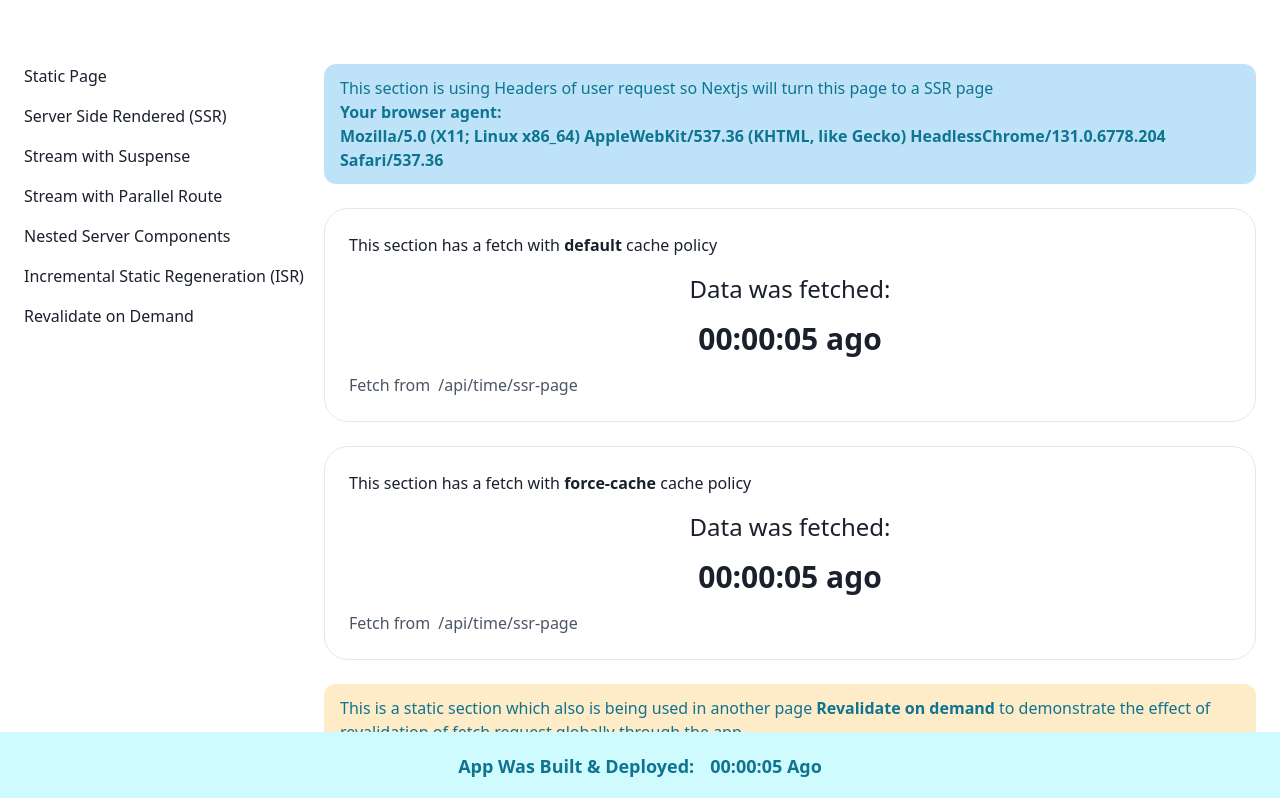
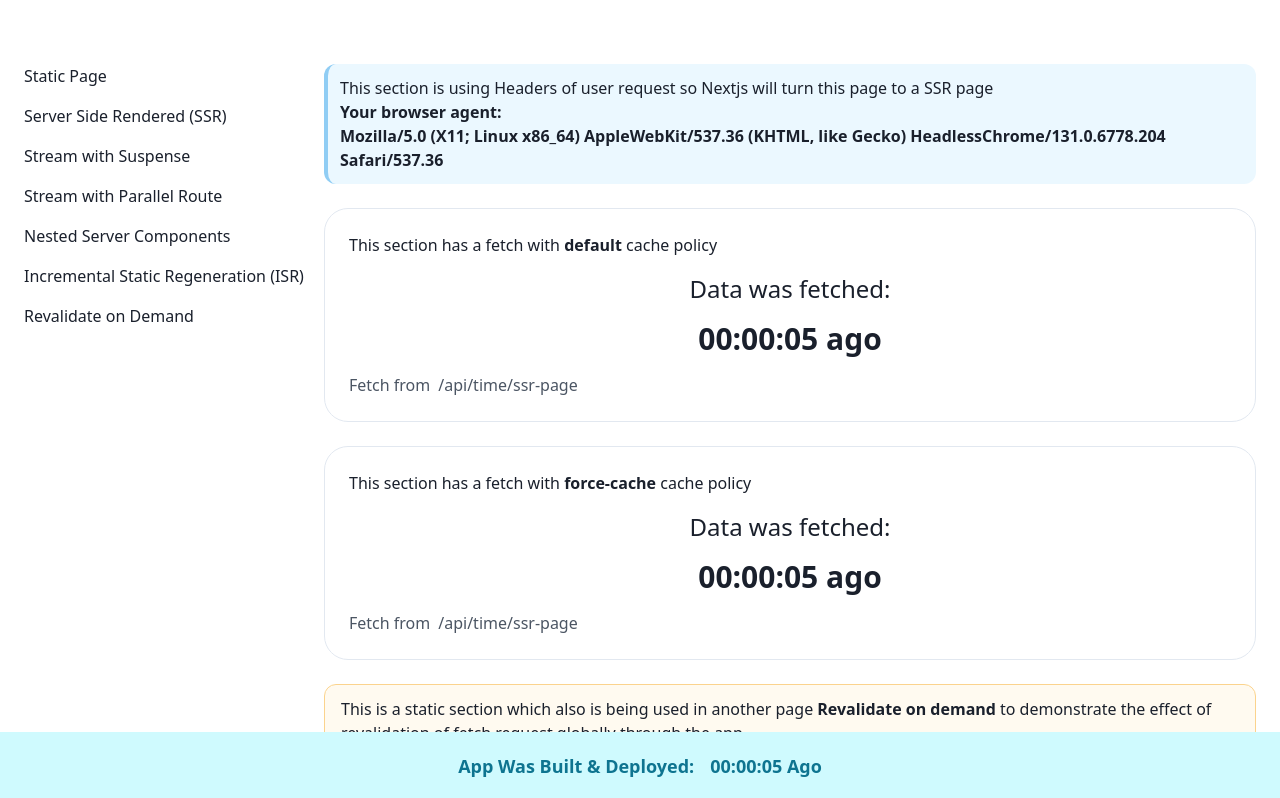
Before and after one commit to Mehedad1948/cache-guide-web, a Next.js app: page /server-side-rendered in a window 1280 px wide. Shown: the top 798 px of the page. Built offline with nearby package versions, Linux system fonts and the light colour scheme.

Commit message:
Fix: box colorrs

```diff
--- a/app/(pages)/incremental-static-regeneration/[id]/page.tsx
+++ b/app/(pages)/incremental-static-regeneration/[id]/page.tsx
@@ -13,12 +13,12 @@ export async function generateStaticParams() {
 export default function Page({ params }: { params: { id: string } }) {
     return (
         <div className='flex flex-col gap-6'>
-            <NoteBox>
+            <NoteBox variant={'left-accent'}>
                 This page with id "{params.id}" is cached and will revalidated every 10 minutes.
                 <br />
                 Using <b>generateStaticParams()</b> and <b>export const revalidate = 60 * 4;</b>
             </NoteBox>
-            <NoteBox >
+            <NoteBox variant={'left-accent'}>
                 <div className='flex items-center gap-4 flex-wrap'>
                     <p className=''>Check out a fresh id page</p>
                     <Link href={`/incremental-static-regeneration/${crypto.randomUUID().split('-')[0]}`}>
--- a/app/(pages)/nested-server-components/page.tsx
+++ b/app/(pages)/nested-server-components/page.tsx
@@ -1,14 +1,18 @@
+import NoteBox from '@/components/ui/NoteBox';
 import RevalidateEvery from '../stream-with-suspense/sections/RevalidateEvry';
 import Static from '../stream-with-suspense/sections/static';
+import PageContainer from '@/components/ui/PageContainer';
 
 export default async function page() {
     return (
-        <div>
-            <h1 className='p-4 bg-cyan-50 flex flex-col gap-5 mb-4 font-semibold text-cyan-700 rounded-xl'>A Permanent Cached Section Wrapped in a Revalidation Component</h1>
+        <PageContainer>
+            <NoteBox variant={'left-accent'}>
+                A Permanent Cached Section Wrapped in a Revalidation Component
+            </NoteBox>
             <RevalidateEvery revalidate={1}>
                 <Static identifier='nested-default-cache' />
                 <Static identifier='nested-force-cache' cache='force-cache' />
             </RevalidateEvery>
-        </div>
+        </PageContainer>
     );
 }
--- a/app/(pages)/server-side-rendered/page.tsx
+++ b/app/(pages)/server-side-rendered/page.tsx
@@ -9,7 +9,7 @@ export default async function page() {
 
     return (
         <PageContainer>
-            <NoteBox>
+            <NoteBox variant={'left-accent'}>
                 This section is using Headers of user request so Nextjs will turn this page to a SSR page <br />
                 <b>
 
--- a/app/(pages)/stream-with-parallel-route/layout.tsx
+++ b/app/(pages)/stream-with-parallel-route/layout.tsx
@@ -1,15 +1,16 @@
 import { ReactNode } from 'react';
 import Static from '../stream-with-suspense/sections/static';
+import NoteBox from '@/components/ui/NoteBox';
 
 export default function layout({ children, parallel }: { children: ReactNode, parallel: ReactNode }) {
     return (
         <div className='flex flex-col gap-6'>
             <Static />
             {children}
-            <div className='p-4 bg-cyan-50 border border-cyan-500 rounded-2xl'>
+            <NoteBox >
                 <p className='text-cyan-700 mb-4 font-semibold'>Parallel Route</p>
                 {parallel}
-            </div>
+            </NoteBox>
         </div>
     );
 }
--- a/app/(pages)/stream-with-suspense/page.tsx
+++ b/app/(pages)/stream-with-suspense/page.tsx
@@ -1,6 +1,7 @@
 import { Suspense } from 'react';
 import RevalidateEvery from './sections/RevalidateEvry';
 import Static from './sections/static';
+import NoteBox from '@/components/ui/NoteBox';
 
 
 export const revalidate = 60 * 5
@@ -9,19 +10,19 @@ export default async function page() {
 
     return (
         <div className='flex flex-col gap-6'>
-            <div className='bg-cyan-50 font-medium text-base text-cyan-700 rounded-xl p-4'>
+            <NoteBox variant={'left-accent'}>
                 export const revalidate = 60 * 30
-            </div>
+            </NoteBox>
             <Suspense>
                 <Static />
             </Suspense>
-            <div className='bg-cyan-50 font-medium text-base text-cyan-700 rounded-xl p-4'>
+            <NoteBox variant={'left-accent'}>
                 The section above  has no validation time but it revalidates every 1 minute as the below component determines the
                 revalidation of page as the minimum revalidation used in the page
-            </div>
+            </NoteBox>
             <Suspense>
                 <RevalidateEvery revalidate={2} />
             </Suspense>
-        </div>
+        </div >
     );
 }
--- a/components/ui/NoteBox.tsx
+++ b/components/ui/NoteBox.tsx
@@ -7,7 +7,13 @@ interface NoteBoxProps extends AlertProps {
 
 export default function NoteBox({ children, ...props }: NoteBoxProps) {
     return (
-        <Alert {...props} className=' block   text-cyan-700 rounded-xl '>
+        <Alert {...props} border={props.variant === 'left-accent' ? undefined : '1px'}
+            borderColor={`${props.colorScheme || 'blue'}.200`}
+            bg={`${props.colorScheme || 'blue'}.50`}
+            className=' block rounded-xl '
+            fontWeight={'medium'}
+            variant={props.variant}
+        >
             <AlertDescription className='w-full'>
                 {children}
             </AlertDescription>
```
